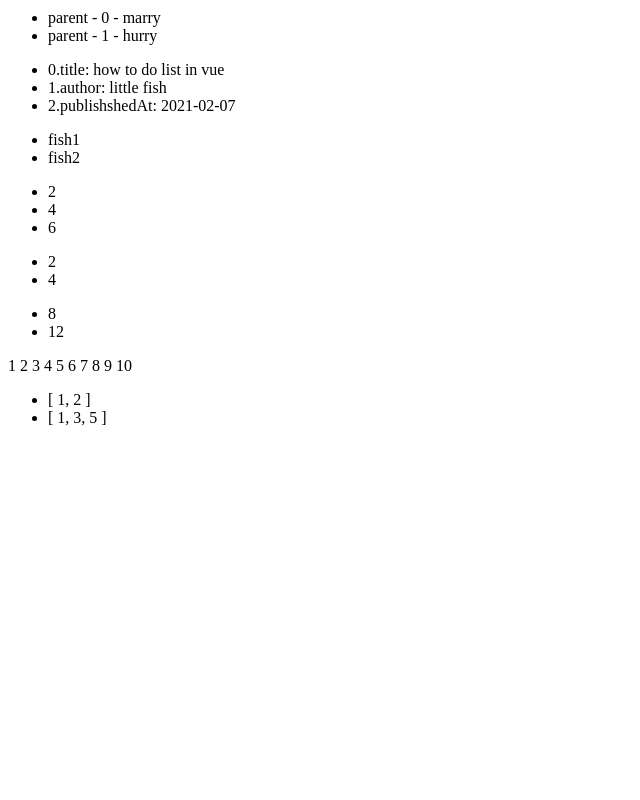
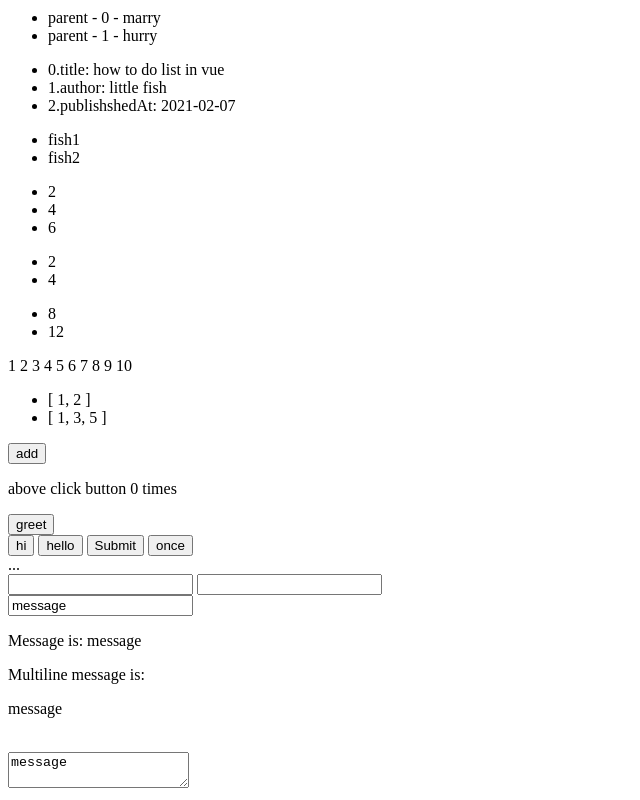
Before and after one commit to langcastle/fishweb, a plain HTML site: page index.html in a window 1280 px wide. Shown: the part 1387-2187 px from the top of the page, without its empty margins (0-640 px from the left). Before the commit the page ends 1830 px from the top, so only its background shows below. Drawn offline with Linux system fonts and the light colour scheme.

```diff
--- a/index.html
+++ b/index.html
@@ -167,10 +167,86 @@
         </ul>
         <p v-else>No todos left!</p>
     </div>
+    <div id="app37">
+        <button v-on:click="counter += 1">add</button>
+        <p>above click button {{counter}} times</p>
+    </div>
+    <div id="app38">
+        <button v-on:click="greet">greet</button>
+    </div>
+    <div id="app39">
+        <button v-on:click="say('hi')">hi</button>
+        <button v-on:click="say('hello')">hello</button>
+        <button v-on:click="warn('Form cannot be submitted yet.', $event)">
+            Submit
+        </button>
+        <button v-on:click.once="dothis">once</button>
+        <div v-on:scroll.passive="onScroll">...</div>
+        <input v-on:keyup.enter="submit">
+        <input v-on:keyup.page-down="onPageDown">
+    </div>
+    <div id="app40">
+        <input v-model="message" placeholder="edit me">
+        <p>Message is: {{ message }}</p>
+
+        <span>Multiline message is:</span>
+        <p style="white-space: pre-line;">{{ message }}</p>
+        <br>
+        <textarea v-model="message" placeholder="add multiple lines"></textarea>
+    </div>
 </body>
 
 </html>
 <script>
+    var app40 = new Vue({
+        el: '#app40',
+        data: {
+            message: "message"
+        }
+    })
+    var app39 = new Vue({
+        el: '#app39',
+        methods: {
+            say: function(mess){
+                alert(mess);
+            },
+            warn: function(message, event){
+                if (event) {
+                    event.preventDefault()
+                }
+                alert(message)
+            },
+            dothis: function(){
+                alert(1)
+            },
+            submit: function(){
+                alert('enter')
+            },
+            onPageDown: function(){
+                alert('onPageDown')
+            }
+        }
+    });
+    var app38 = new Vue({
+        el: '#app38',
+        data: {
+            name: 'vue.js'
+        },
+        methods: {
+            greet: function(event){
+                alert("hello " + this.name);
+                if(event){
+                    alert(event.target.tagName);
+                }
+            }
+        }
+    })
+    var app37 = new Vue({
+        el: '#app37',
+        data: {
+            counter: 0
+        }
+    });
     var app36 = new Vue({
         el: '#app36',
         data: {
```
